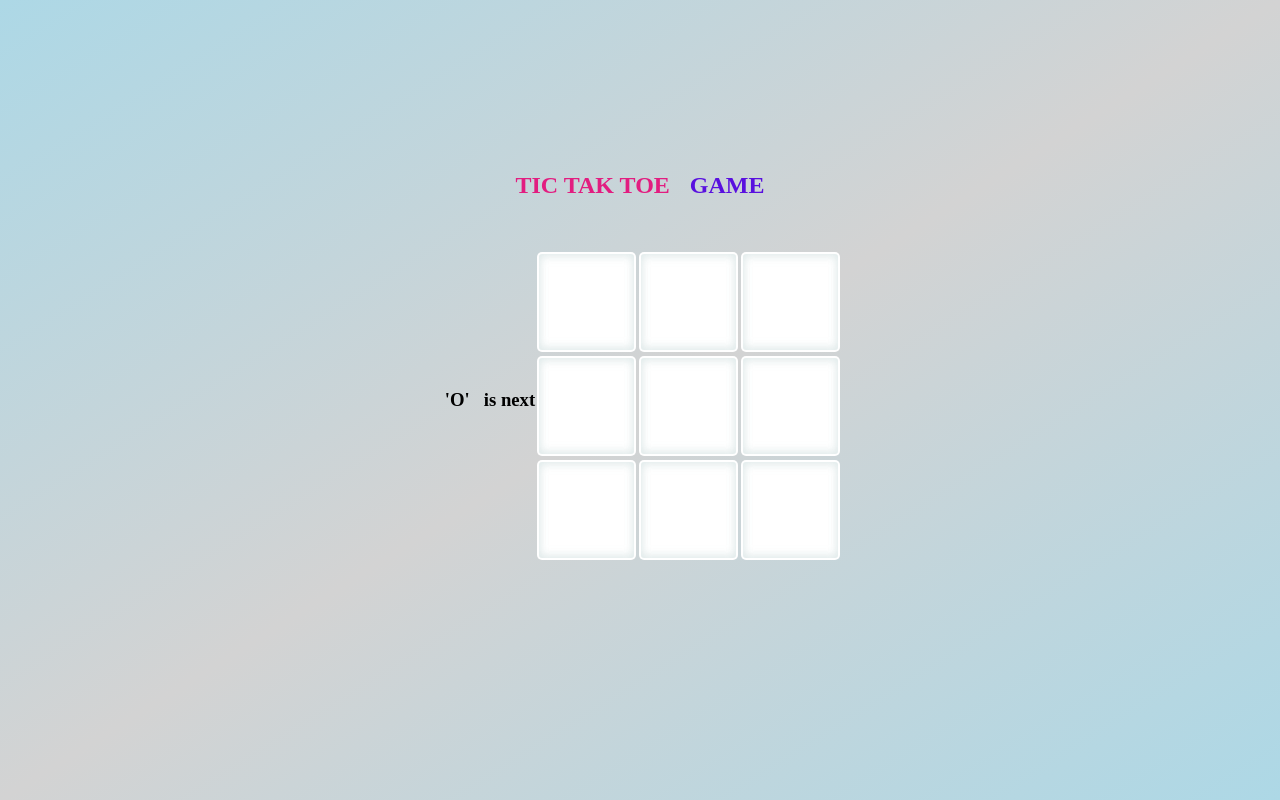
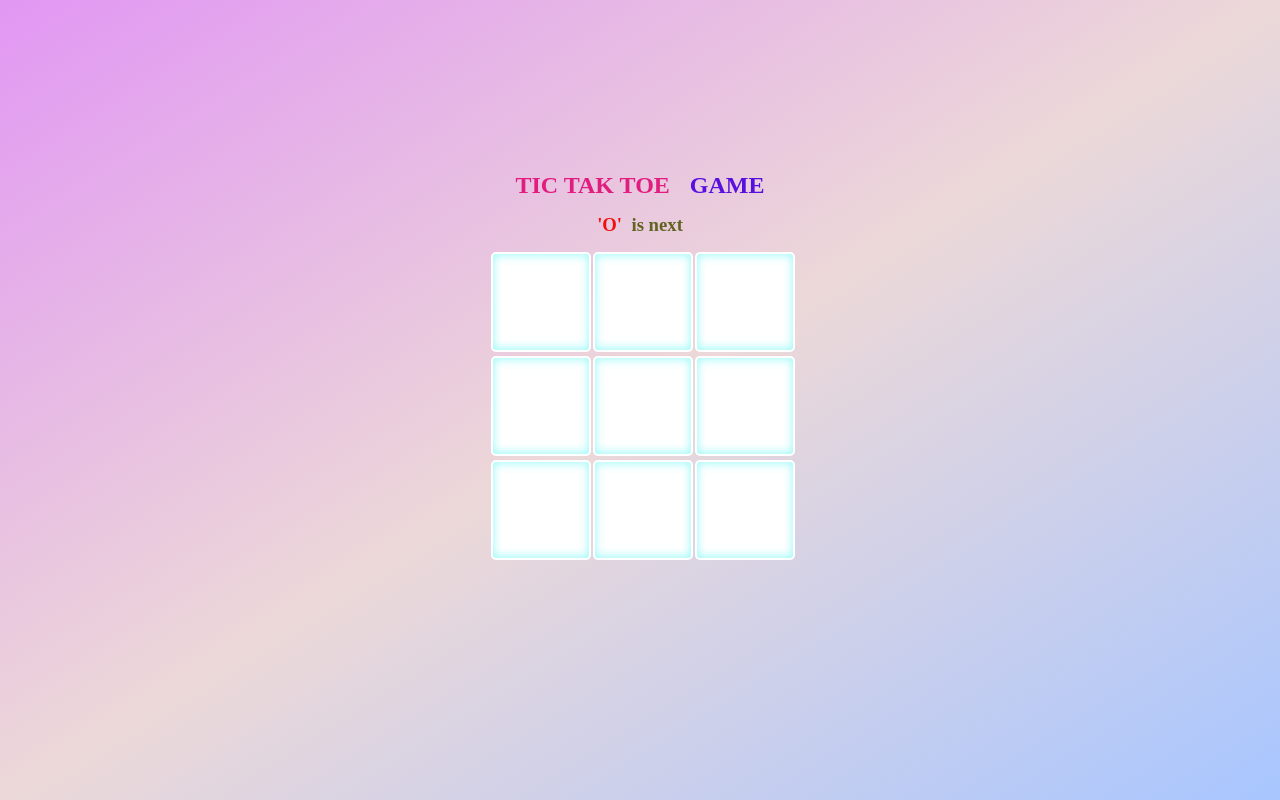
Before and after one commit to Deepak-000/tictactoe, a plain HTML site: page index.html in a window 1280 px wide. Drawn offline with Linux system fonts and the light colour scheme.

Commit message:
Update style.css

```diff
--- a/style.css
+++ b/style.css
@@ -4,7 +4,7 @@
     box-sizing: border-box;
 }
 body{
-    background:linear-gradient(to bottom right,lightblue,lightgrey,lightblue)
+    background:linear-gradient(to bottom right,rgb(225, 151, 243),rgb(236, 216, 216),rgb(168, 198, 255))
 }
 .container{
     height: 100vh;
@@ -35,8 +35,8 @@ body{
     padding: 10px;
     border: 2px solid transparent;
     border-radius: 5px;
-    box-shadow: 0 3px 9px 0px rgba(219, 231, 231, 0.692) inset,
-                0 -3px 9px 0px rgba(219, 231, 231, 0.692) inset;
+    box-shadow: 0 3px 9px 0px rgba(136, 247, 247, 0.514) inset,
+                0 -3px 9px 0px rgba(61, 243, 243, 0.356) inset;
 }
 .ord{
     position: absolute;
@@ -109,7 +109,33 @@ button{
     position: absolute;
     transform: translateY(-240px);
 }
+.next{
+    height:30px;
+    display: flex;
+    align-items: center;
+    justify-content: center;
+    margin-top: 50px;
+    z-index: 5;
+    position: absolute;
+    transform: translateY(-200px);
+    color: rgb(240, 16, 16);
+}
 .head >span{
     padding-left:20px ;
     color: rgb(89, 16, 223);
 }
+.next > span{
+    color:rgb(96, 100, 32);
+}
+.footer{
+    height:70px;
+    display: flex;
+    align-items: center;
+    justify-content: center;
+    margin-top: 50px;
+    z-index: 5;
+    position: absolute;
+    bottom :0px;
+    font-size: 25px;
+    color:rgba(56, 58, 58, 0.842)
+}
```
